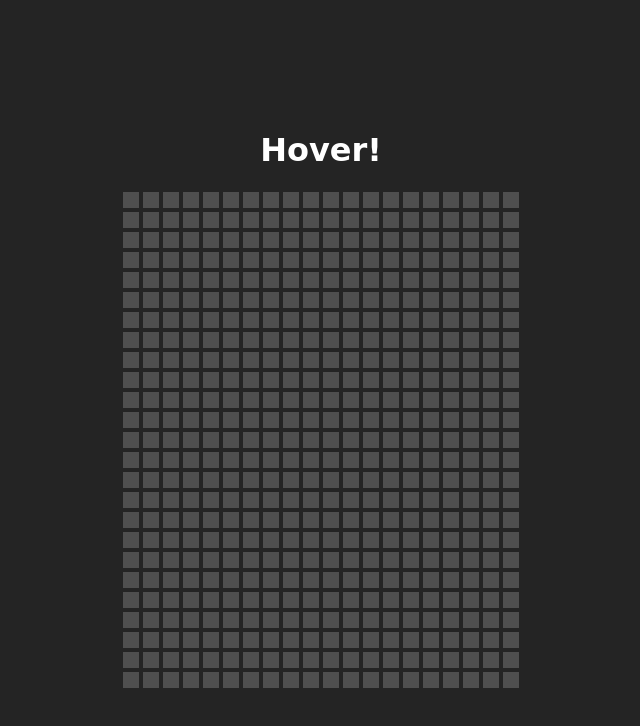
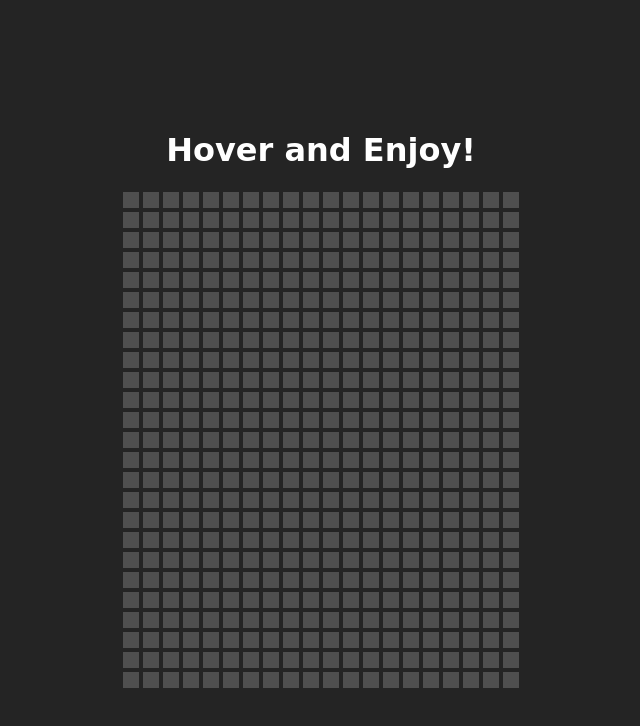
Before and after one commit to aryanamdev/hover-lights, a plain HTML site: page index.html in a window 1280 px wide. Shown: the whole page, without its empty margins (319-959 px from the left). Drawn offline with Linux system fonts and the light colour scheme.

Commit message:
changed h1 and cursor

```diff
--- a/index.css
+++ b/index.css
@@ -9,10 +9,10 @@ body {
   flex-direction: column;
 }
 
-.heading{
-    color: white;
-    margin-bottom: 1.5rem;
-    font-size: 2rem;
+.heading {
+  color: white;
+  margin-bottom: 1.5rem;
+  font-size: 2rem;
 }
 
 .container {
@@ -29,6 +29,7 @@ body {
   width: 16px;
   transition: 1.5s ease;
   margin: 2px;
+  cursor: pointer;
 }
 
 .square:hover {
--- a/index.html
+++ b/index.html
@@ -11,8 +11,9 @@
 </head>
 
 <body>
-    <h1 style="color: white; font-family: cursive;">Hover!</h1>
+    <h1 style="color: white; font-family: cursive;">Hover and Enjoy!</h1>
     <div class="container">
+
     </div>
 </body>
 
```
